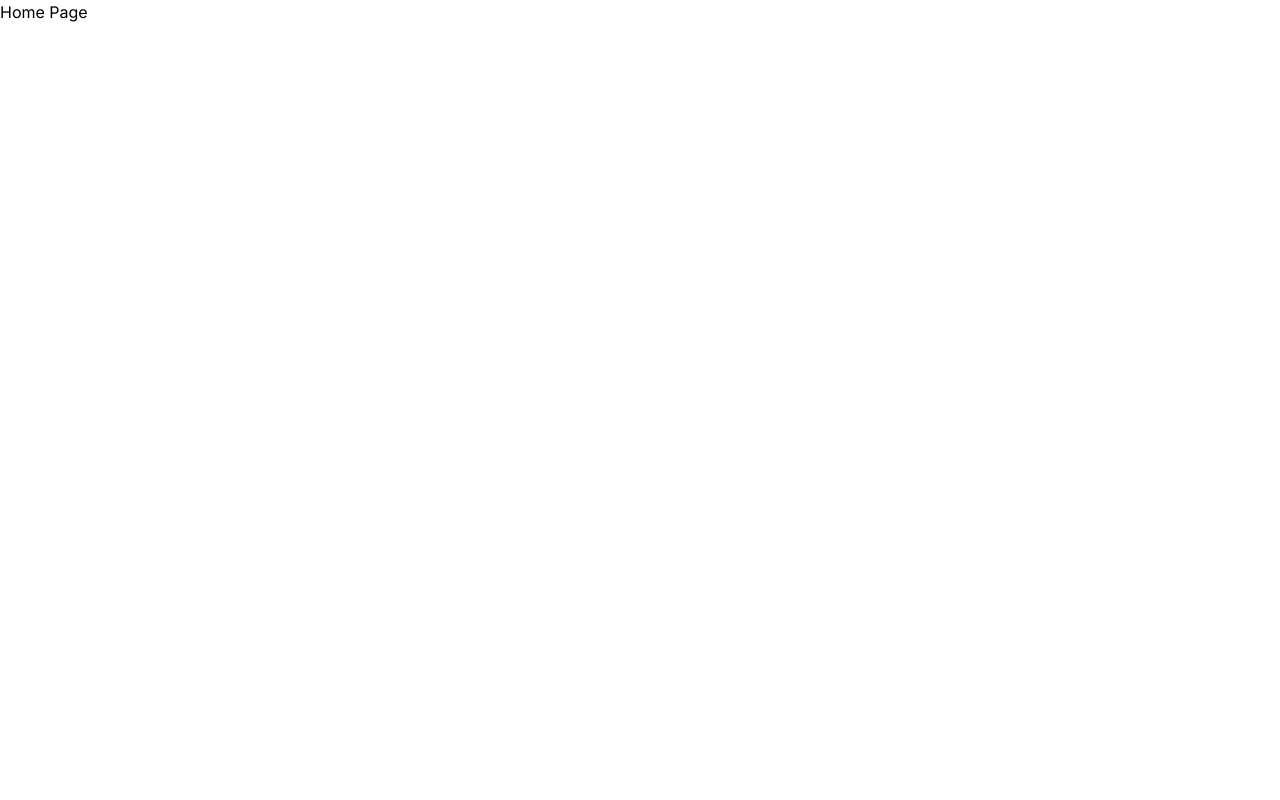
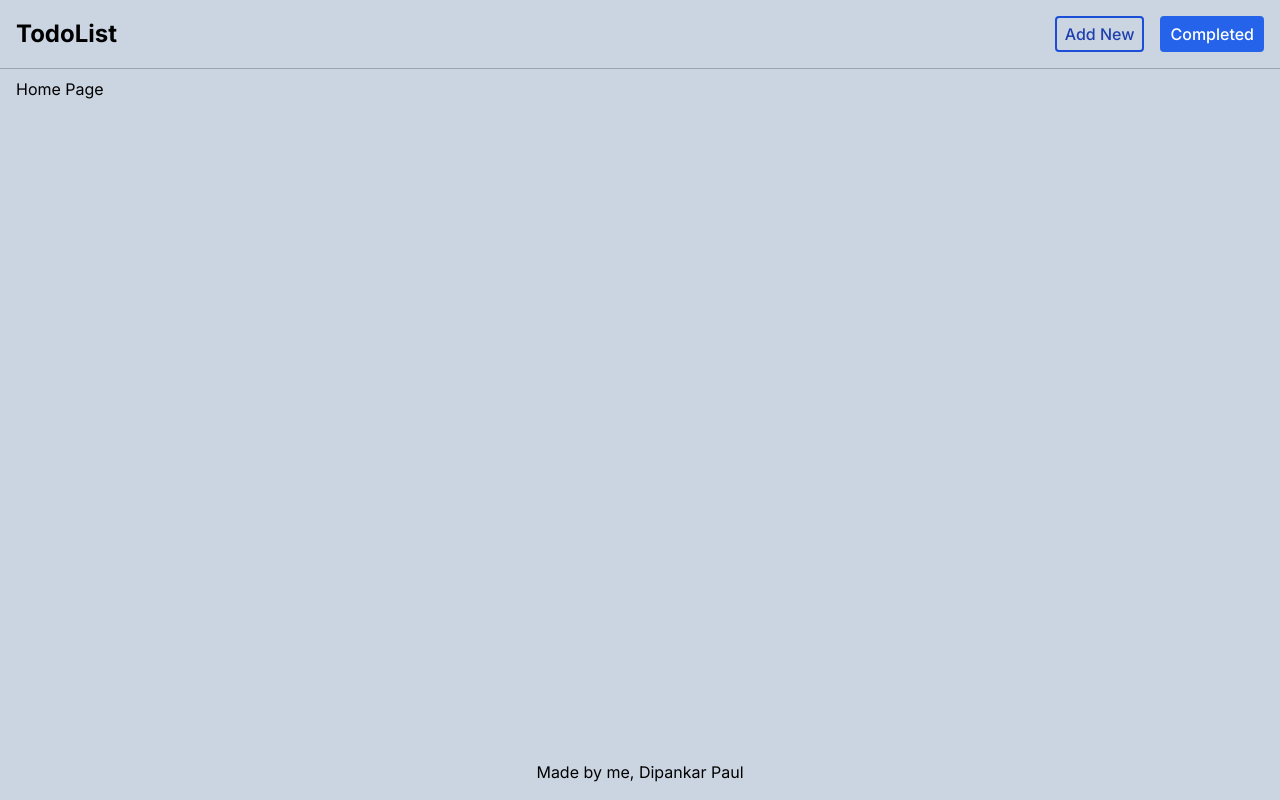
Before and after one commit to dipankarpaul2k/todo-list-nextjs, a Next.js app: page / in a window 1280 px wide. Built offline with nearby package versions, Linux system fonts and the light colour scheme.

Commit message:
working on frontend

```diff
--- a/src/app/globals.css
+++ b/src/app/globals.css
@@ -7,3 +7,16 @@
     text-wrap: balance;
   }
 }
+
+@layer components {
+  .btn_filled {
+    @apply py-1 px-2 rounded border-2 border-blue-600 bg-blue-600 hover:border-blue-700 hover:bg-blue-700 text-white font-medium;
+  }
+  .btn_light {
+    @apply py-1 px-2 rounded border-2 border-blue-300 bg-blue-300 hover:border-blue-700 hover:bg-blue-700 hover:text-white text-blue-800 font-medium;
+  }
+  .btn_outline {
+    @apply py-1 px-2 rounded border-2 border-blue-700 hover:bg-blue-700 hover:text-white
+    hover:border-collapse text-blue-800 font-medium;
+  }
+}
--- a/src/app/layout.jsx
+++ b/src/app/layout.jsx
@@ -1,5 +1,7 @@
 import { Inter } from "next/font/google";
 import "./globals.css";
+import Navbar from "@/components/Navbar";
+import Footer from "@/components/Footer";
 
 const inter = Inter({ subsets: ["latin"] });
 
@@ -11,7 +13,13 @@ export const metadata = {
 export default function RootLayout({ children }) {
   return (
     <html lang="en">
-      <body className={inter.className}>{children}</body>
+      <body className={`${inter.className} bg-slate-300`}>
+        <div className="min-h-screen flex flex-col container mx-auto ">
+          <Navbar />
+          <main className="flex-1 px-4 py-2">{children}</main>
+          <Footer />
+        </div>
+      </body>
     </html>
   );
 }
--- /dev/null
+++ b/src/components/Footer.jsx
@@ -0,0 +1,17 @@
+import Link from "next/link";
+
+const Footer = () => {
+  return (
+    <footer className="text-center mt-4 py-4">
+      <p>
+        Made by me,{" "}
+        <Link href={"/"} className="hover:underline hover:text-blue-700">
+          {" "}
+          Dipankar Paul
+        </Link>
+      </p>
+    </footer>
+  );
+};
+
+export default Footer;
--- /dev/null
+++ b/src/components/Navbar.jsx
@@ -0,0 +1,26 @@
+import Link from "next/link";
+
+const Navbar = () => {
+  return (
+    <header className="py-4 px-2 sm:px-4 border-b border-b-gray-400">
+      <nav className="flex items-center justify-between">
+        <Link
+          href="/"
+          className="text-xl font-semibold sm:text-2xl sm:font-bold"
+        >
+          TodoList
+        </Link>
+        <div className="flex gap-2 sm:gap-4">
+          <Link href={`/new`} className="btn_outline">
+            Add New
+          </Link>
+          <Link href={`/completed`} className="btn_filled">
+            Completed
+          </Link>
+        </div>
+      </nav>
+    </header>
+  );
+};
+
+export default Navbar;
```
Also changed, not shown: src/app/edit/[id]/page.jsx (renamed from src/app/edit/[todoId]/page.jsx).
